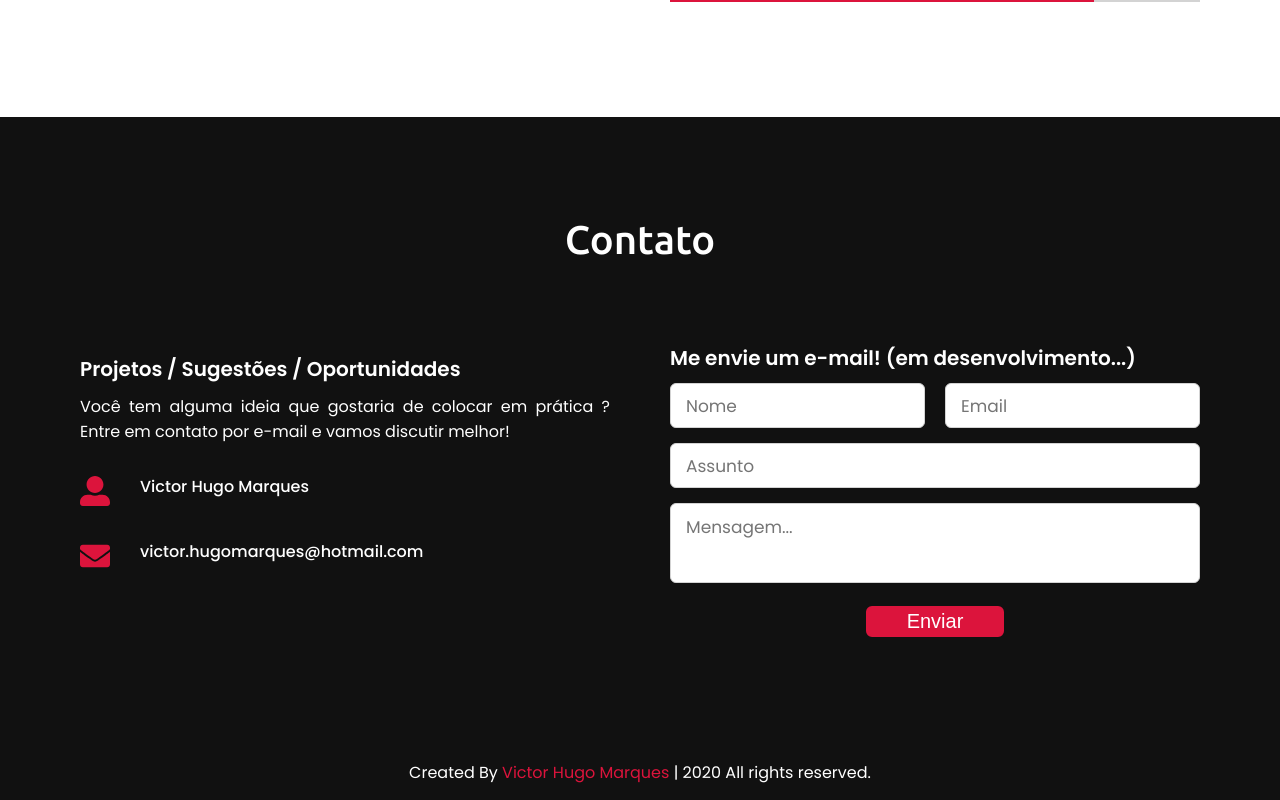
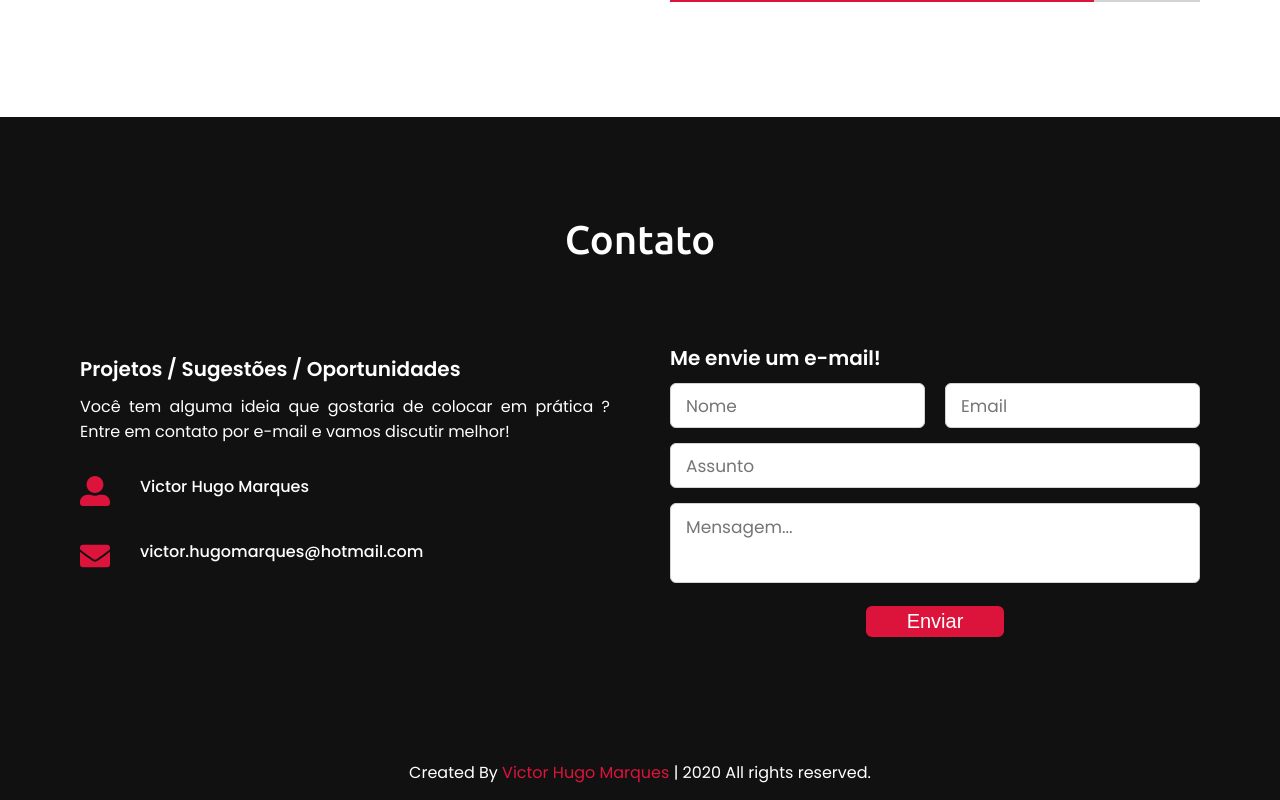
Before and after one commit to vhmvictor/portfolio-site, a React (Create React App) app: page / in a window 1280 px wide. Shown: the part 6097-6897 px from the top of the page. Built offline with nearby package versions, Linux system fonts and the light colour scheme.

Commit message:
fix: contact description change

```diff
--- a/src/App.js
+++ b/src/App.js
@@ -246,7 +246,7 @@ function App() {
               </div>
             </div>
             <div className="column right">
-              <div className="text">Me envie um e-mail! (em desenvolvimento...)</div>
+              <div className="text">Me envie um e-mail!</div>
               <form action="#" onSubmit={(e)=>submitSendEmail(e)}>
                 <div className="fields">
                   <div className="field name">
```
